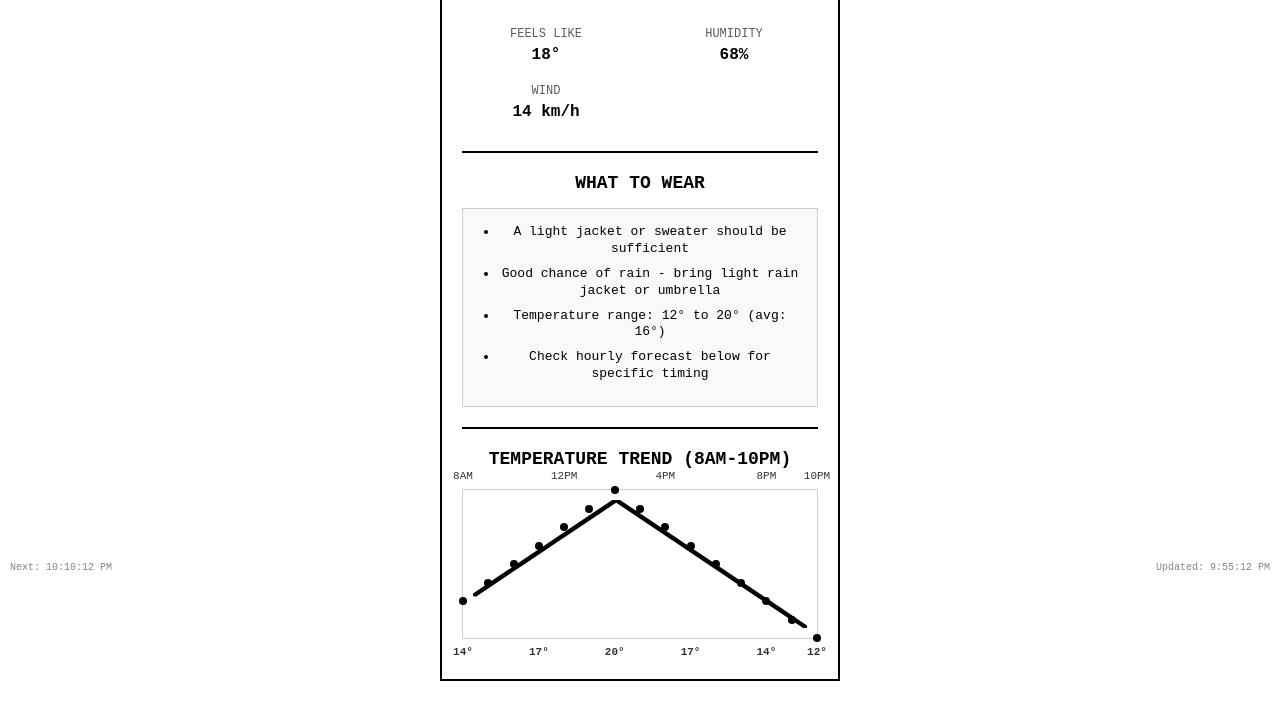
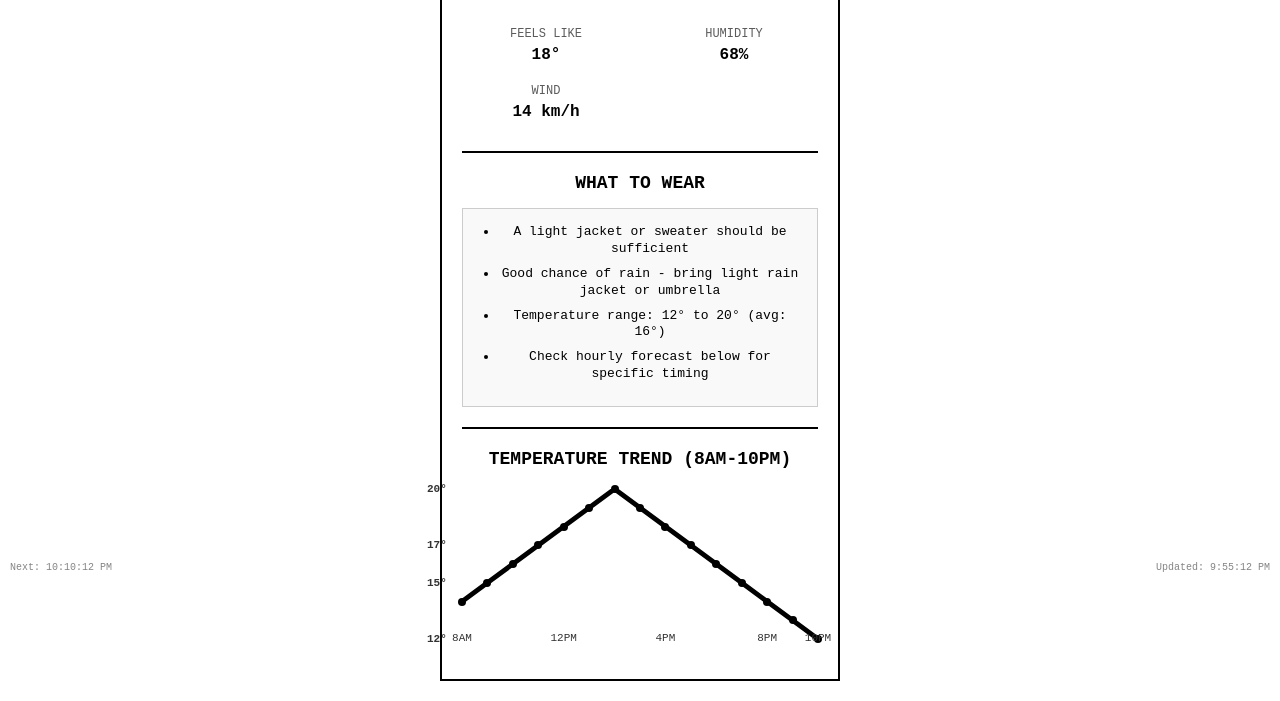
Before and after one commit to Calebp98/kindle-weather-dashboard, a plain HTML site: page weather.html in a window 1280 px wide. Shown: the part 217-918 px from the top of the page. Drawn offline with Linux system fonts and the light colour scheme.

Commit message:
feat: Swap graph axes to show time on x-axis and temperature on y-axis

```diff
--- a/weather.html
+++ b/weather.html
@@ -126,17 +126,16 @@
             height: 150px;
             position: relative;
             margin: 20px 0;
-            border: 1px solid #ccc;
             background: #fff;
-            padding: 10px;
+            padding: 20px 10px 30px 40px; /* top, right, bottom, left */
         }
 
         .graph-line {
             position: absolute;
-            top: 10px;
-            left: 10px;
-            width: calc(100% - 20px);
-            height: calc(100% - 20px);
+            top: 0;
+            left: 0;
+            width: 100%;
+            height: 100%;
         }
 
         .graph-point {
@@ -148,20 +147,21 @@
             transform: translate(-50%, -50%);
         }
 
-        .graph-label {
+        .graph-label-x {
             position: absolute;
             font-size: 11px;
             color: #333;
             transform: translateX(-50%);
+            bottom: -5px;
         }
 
-        .graph-temp-label {
-            bottom: -20px;
+        .graph-label-y {
+            position: absolute;
+            font-size: 11px;
+            color: #333;
+            transform: translateY(-50%);
+            left: -35px;
             font-weight: bold;
-        }
-
-        .graph-time-label {
-            top: -20px;
         }
 
         .loading {
@@ -477,7 +477,7 @@
             }
 
             createTemperatureGraph(hourlyData) {
-                if (!hourlyData || hourlyData.length === 0) return '';
+                if (!hourlyData || hourlyData.length < 2) return '';
 
                 const temps = hourlyData.map(h => h.temp);
                 const minTemp = Math.min(...temps);
@@ -489,8 +489,20 @@
 
                 let svgPath = '';
                 let points = '';
-                let tempLabels = '';
-                let timeLabels = '';
+                let xLabels = '';
+                let yLabels = '';
+
+                // Generate Y-axis labels (Temperature)
+                const numYLabels = 3;
+                for (let i = 0; i <= numYLabels; i++) {
+                    const temp = Math.round(minTemp + (tempRange / numYLabels) * i);
+                    const y = graphHeight - ((temp - minTemp) / tempRange) * graphHeight;
+                    if (tempRange === 0) {
+                         yLabels += `<div class="graph-label-y" style="top: 50%;">${temp}°</div>`;
+                         break;
+                    }
+                    yLabels += `<div class="graph-label-y" style="top: ${y}%;">${temp}°</div>`;
+                }
 
                 hourlyData.forEach((hour, index) => {
                     const x = (index / (hourlyData.length - 1)) * graphWidth;
@@ -498,24 +510,17 @@
                         graphHeight - ((hour.temp - minTemp) / tempRange) * graphHeight :
                         graphHeight / 2;
 
-                    // Add point to path
                     if (index === 0) {
                         svgPath += `M ${x} ${y}`;
                     } else {
                         svgPath += ` L ${x} ${y}`;
                     }
 
-                    // Add point marker
                     points += `<div class="graph-point" style="left: ${x}%; top: ${y}%;"></div>`;
 
-                    // Add temperature label (every 3rd point to avoid crowding)
-                    if (index % 3 === 0 || index === hourlyData.length - 1) {
-                        tempLabels += `<div class="graph-label graph-temp-label" style="left: ${x}%;">${hour.temp}°</div>`;
-                    }
-
-                    // Add time label (every 4th point)
+                    // Add X-axis labels (Time) - every 4th hour
                     if (index % 4 === 0 || index === hourlyData.length - 1) {
-                        timeLabels += `<div class="graph-label graph-time-label" style="left: ${x}%;">${hour.time}</div>`;
+                         xLabels += `<div class="graph-label-x" style="left: ${x}%;">${hour.time}</div>`;
                     }
                 });
 
@@ -525,8 +530,8 @@
                             <path d="${svgPath}" stroke="#000" stroke-width="2" fill="none"/>
                         </svg>
                         ${points}
-                        ${tempLabels}
-                        ${timeLabels}
+                        ${xLabels}
+                        ${yLabels}
                     </div>
                 `;
             }
```
